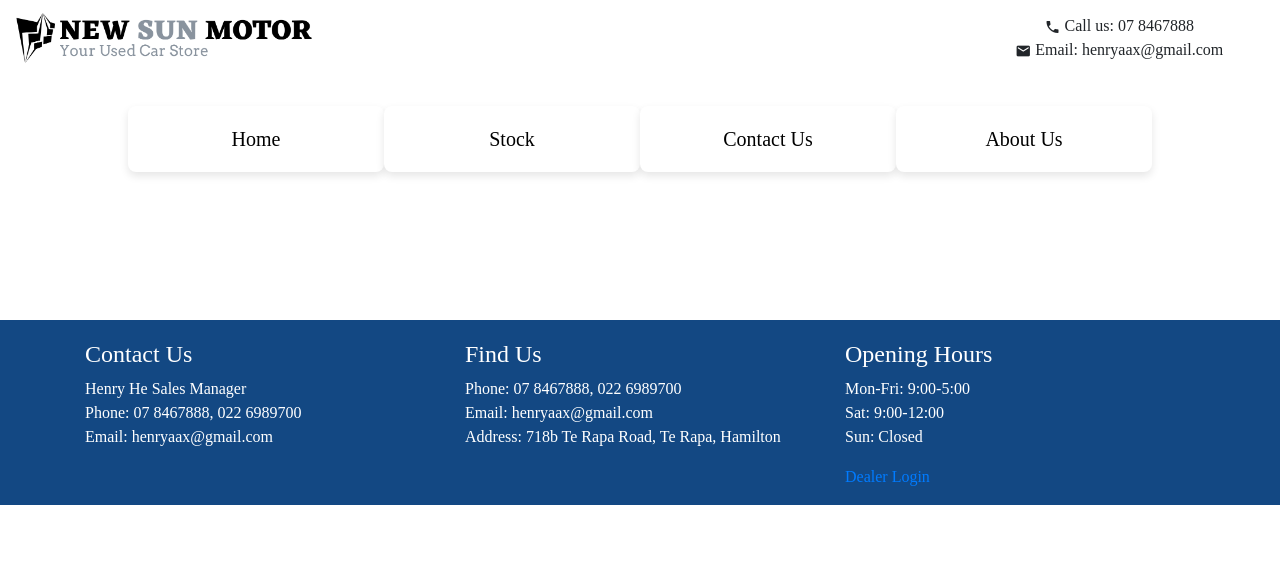
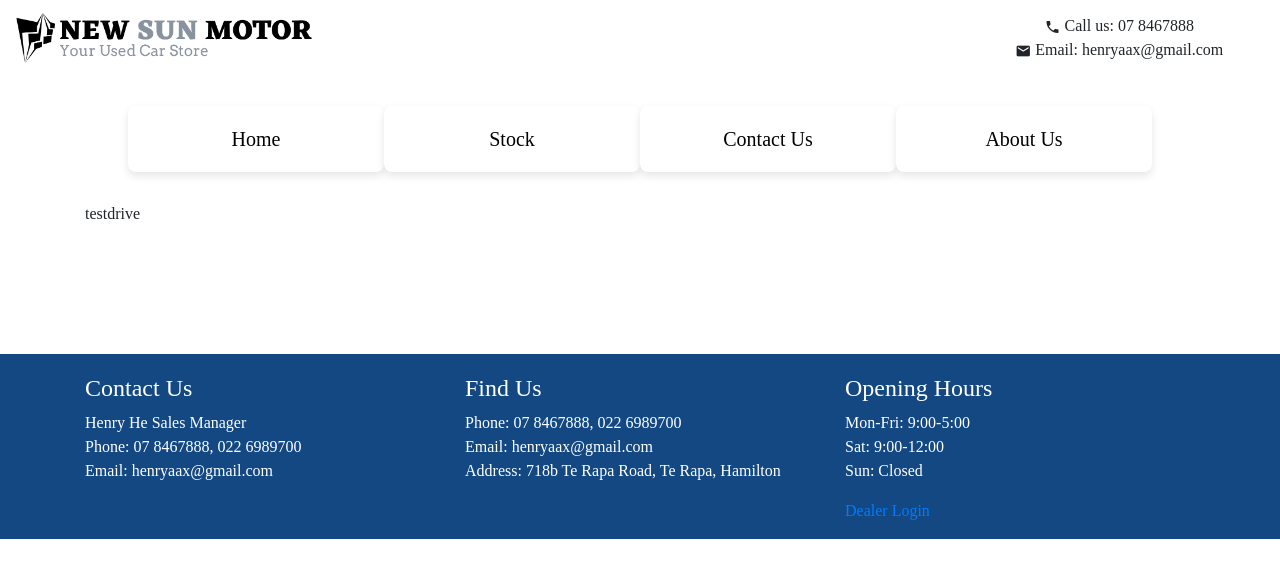
Before and after one commit to SherlynDuan1990/newSunMotor, a React (Create React App) app in the folder frontend/: page /car/1/testdrive in a window 1280 px wide. Shown: the top 578 px of the page. Built offline with nearby package versions, Linux system fonts and the light colour scheme; a web font is replaced by a local one; what react-alert-template-basic would draw is missing.

Commit message:
set up testdrive frontend

```diff
--- a/frontend/src/App.js
+++ b/frontend/src/App.js
@@ -7,6 +7,8 @@ import Navigation from './components/layout/Nav';
 import Stock from './components/Stock';
 import CarDetails from "./components/car/CarDetails"
 import Search from "./components/Search"
+import Testdrive from "./components/car/Testdrive" //component name needs to start with upper case letter
+
 
 function App() {
   return (
@@ -17,6 +19,7 @@ function App() {
         <div className="container container-fluid">
           <Routes>
           <Route path="/stock" element={<Stock/>}  />
+          <Route path="/car/:id/testdrive" element={<Testdrive/>} exact  />
           <Route path="/car/:id" element={<CarDetails/>} exact  />
           <Route path="/" element={<Search/>} exact  />
           <Route path="/search" element={<Stock/>}   />
--- /dev/null
+++ b/frontend/src/components/car/Testdrive.js
@@ -0,0 +1,9 @@
+import React from 'react'
+
+const testdrive = () => {
+  return (
+    <div>testdrive</div>
+  )
+}
+
+export default testdrive
```
Also changed, not shown: 1 other file (tests, documents, lock files or other folders).
